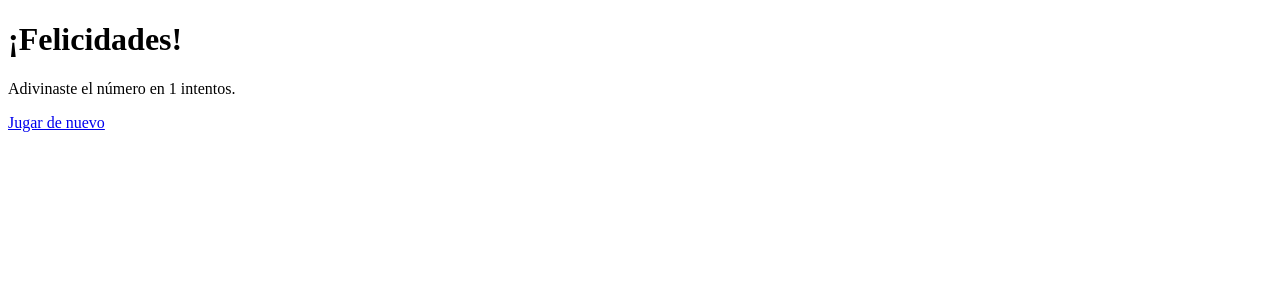
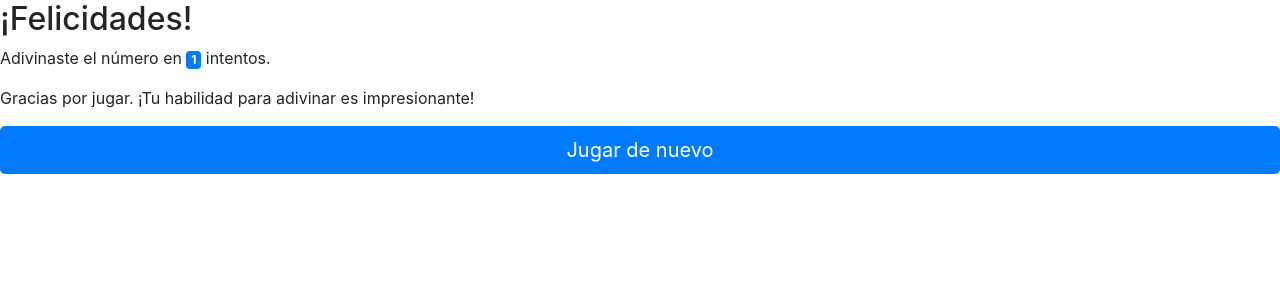
Before and after one commit to maorjuela73/juego-adivinanzas, a Flask app: page /resultado in a window 1280 px wide. Shown: the top 300 px of the page. Run offline with Flask 3, Linux system fonts and the light colour scheme; the visitor is signed in with stand-in values (Sample User, id 1); some libraries are stand-ins or nearby versions.

Commit message:
Mejor resultado

```diff
--- a/templates/resultado.html
+++ b/templates/resultado.html
@@ -2,10 +2,12 @@
 <html>
 <head>
     <title>Resultado del Juego</title>
+    <link rel="stylesheet" href="https://stackpath.bootstrapcdn.com/bootstrap/4.3.1/css/bootstrap.min.css">
 </head>
 <body>
-    <h1>¡Felicidades!</h1>
-    <p>Adivinaste el número en {{ intentos }} intentos.</p>
-    <a href="/">Jugar de nuevo</a>
+    <h2>¡Felicidades!</h2>
+    <p>Adivinaste el número en <span class="badge badge-primary">{{ intentos }}</span> intentos.</p>
+    <p>Gracias por jugar. ¡Tu habilidad para adivinar es impresionante!</p>
+    <a href="/" type="button" class="btn btn-primary btn-lg btn-block">Jugar de nuevo</a>
 </body>
 </html>
```
